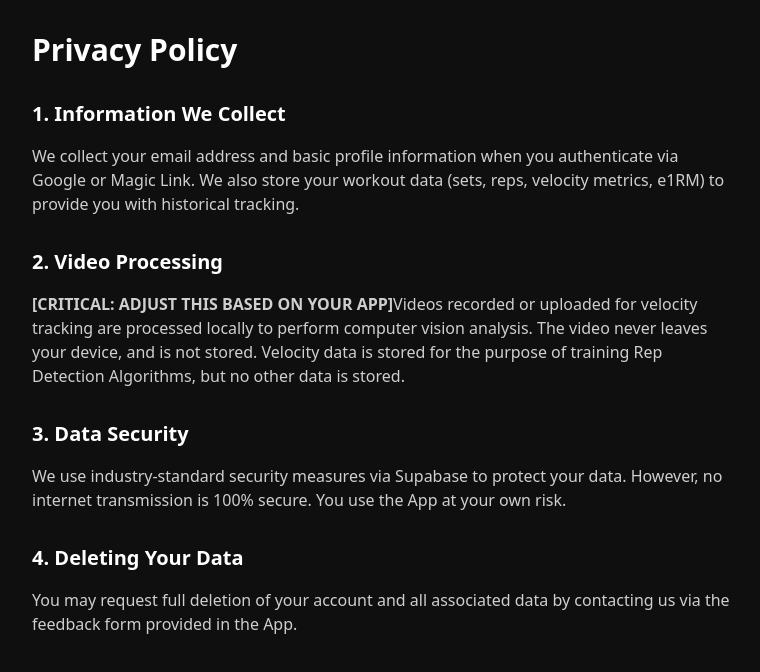
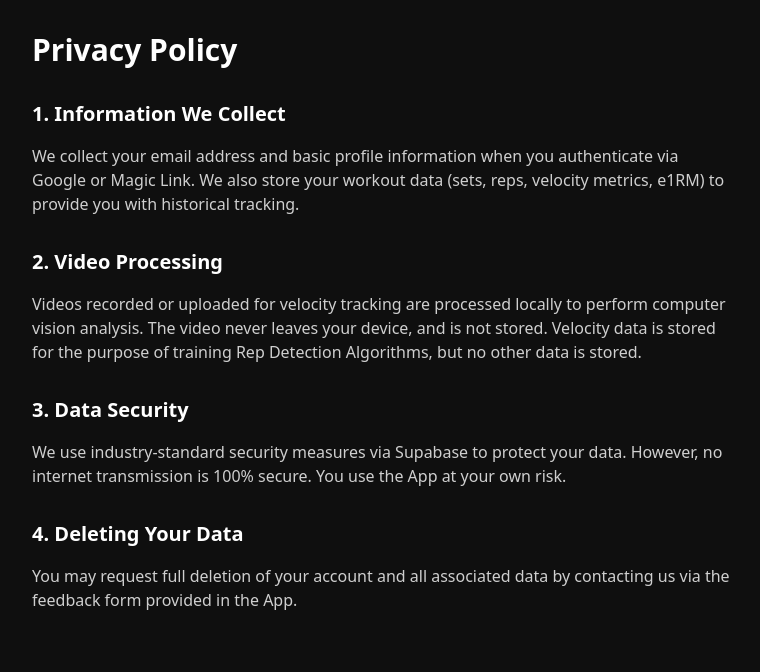
Before and after one commit to Msilvey351/Bar-Tracker, a Next.js app: page /privacy in a window 1280 px wide. Shown: the top 672 px of the page, without its empty margins (256-1016 px from the left). Built offline with nearby package versions, Linux system fonts and the light colour scheme; no server answers.

Commit message:
tos pages

```diff
--- a/src/app/privacy/page.tsx
+++ b/src/app/privacy/page.tsx
@@ -8,7 +8,6 @@ export default function Privacy() {
 
       <h2 className="text-xl font-bold text-white mt-8 mb-4">2. Video Processing</h2>
       <p>
-        <strong>[CRITICAL: ADJUST THIS BASED ON YOUR APP]</strong>
         Videos recorded or uploaded for velocity tracking are processed locally to perform computer vision analysis. The video never leaves your device, and is not stored.
         Velocity data is stored for the purpose of training Rep Detection Algorithms, but no other data is stored.
       </p>
```
